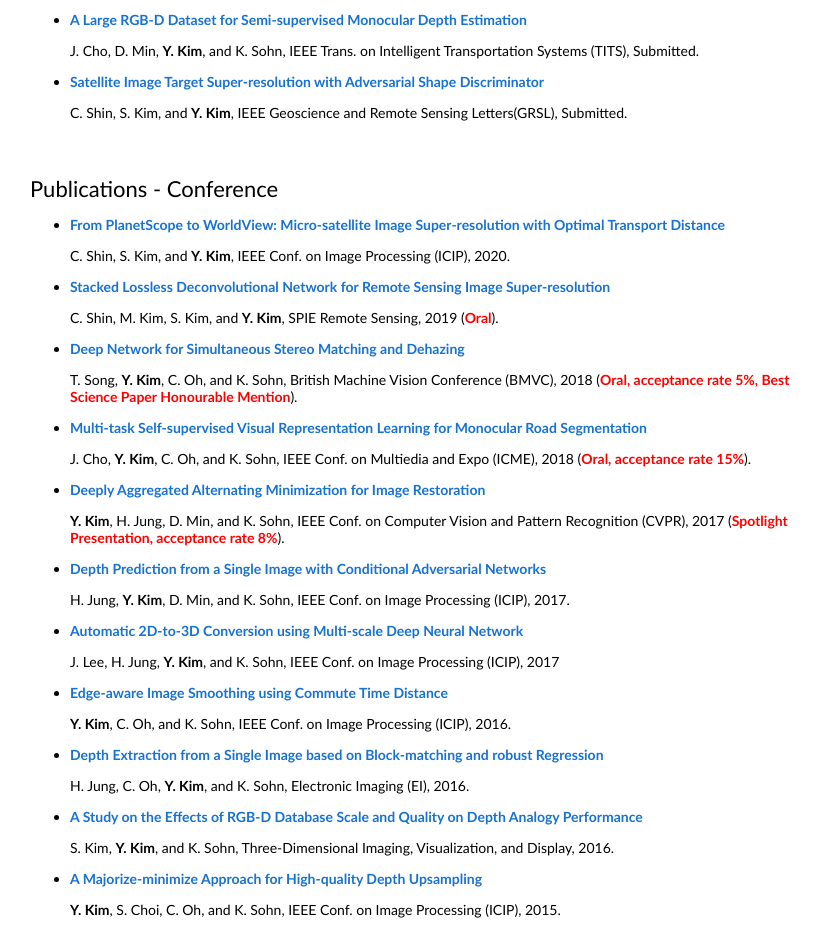
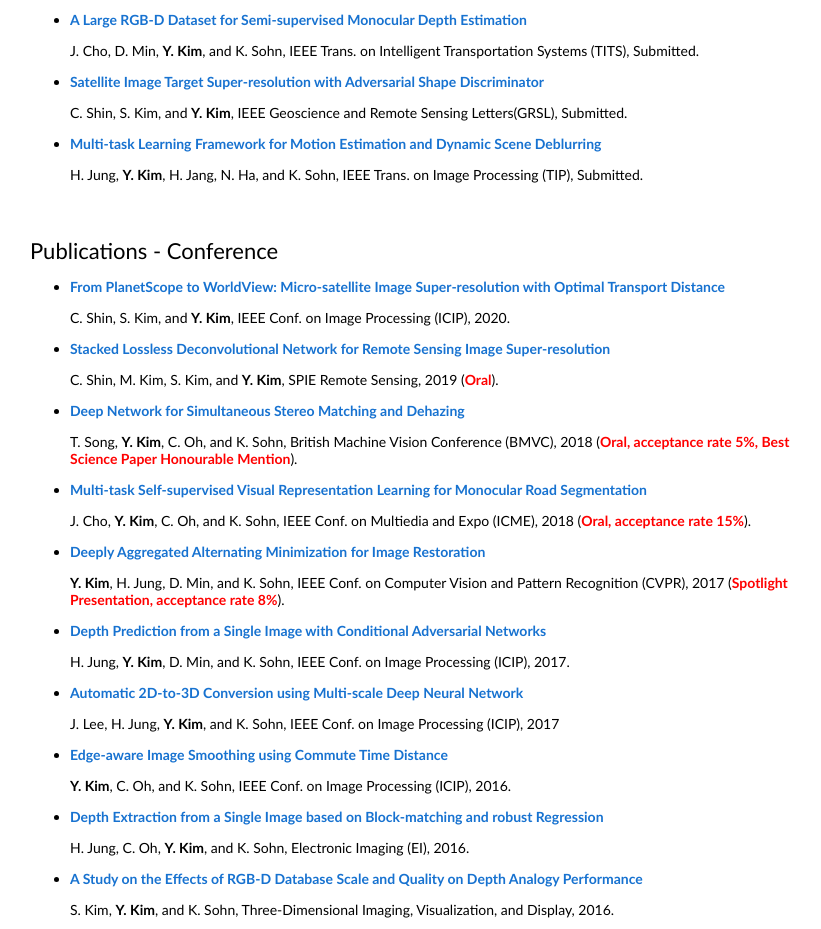
Before and after one commit to read12300/read12300.github.io, a plain HTML site: page index.html in a window 1280 px wide. Shown: the part 1404-2333 px from the top of the page, without its empty margins (230-1051 px from the left). Drawn offline with Linux system fonts and the light colour scheme.

Commit message:
Update index.html

```diff
--- a/index.html
+++ b/index.html
@@ -124,6 +124,9 @@ Before that, I obtained my bachelor degree from the Yonsei University in 2013.
 <li><p><a href="https://ieeexplore.ieee.org/document/7308054?denied="><papertitle>Satellite Image Target Super-resolution with Adversarial  Shape Discriminator</papertitle></a></p></li>
 <p>C. Shin, S. Kim, and <b>Y. Kim</b>, IEEE Geoscience and Remote Sensing Letters(GRSL), Submitted.
 
+<li><p><a href="https://ieeexplore.ieee.org/document/7308054?denied="><papertitle>Multi-task Learning Framework for Motion Estimation and Dynamic Scene Deblurring</papertitle></a></p></li>
+<p>H. Jung, <b>Y. Kim</b>, H. Jang, N. Ha, and K. Sohn, IEEE Trans. on Image Processing (TIP), Submitted.
+
 </ul>
 </td>
 </tr>
```
